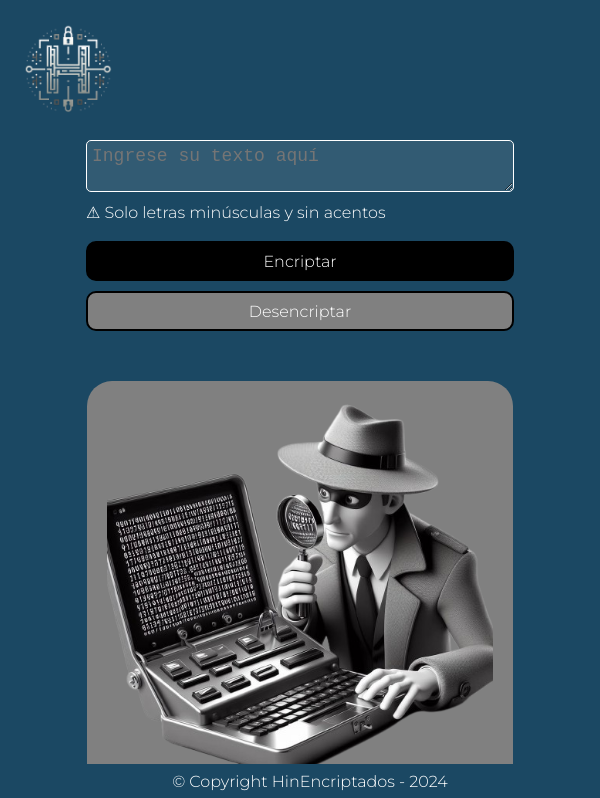
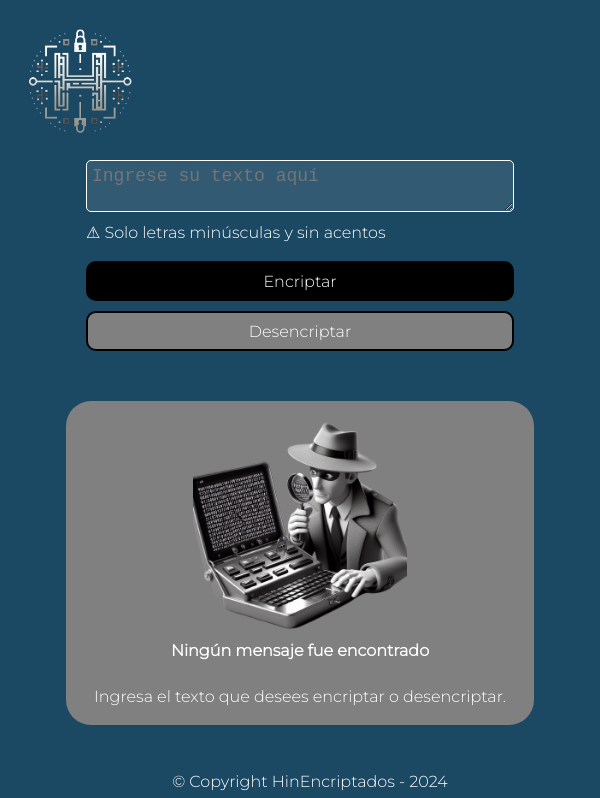
Before and after one commit to HinaraSM12/HinEncriptador, a plain HTML site: page index.html in a window 600 px wide. Shown: the top 798 px of the page. Drawn offline with Linux system fonts and the light colour scheme.

Commit message:
Últimos detalles al responsive

```diff
--- a/styles.css
+++ b/styles.css
@@ -133,14 +133,14 @@ footer p{
 }
 
 /* Estilos para pantallas pequeñas */
-@media screen and (max-width: 768px) {
+@media screen and (max-width: 600px) {
     header {
         height: 50px;
     }
 
     h1 img {
-        width: 20%;
-        max-width: 25%;
+        width: 140px;
+        max-width: 100%;
     }
 
     main {
@@ -186,13 +186,14 @@ footer p{
 }
 
 /* Estilos para tablets */
-@media screen and (min-width: 769px) and (max-width: 1024px) {
+@media screen and (min-width: 600px) and (max-width: 1024px) {
     h1 img {
-        width: 15%;
-        max-width: 25%;
+        width: 140px;
+        max-width: 100%;
     }
 
     main {
+        margin-top: 10px;
         flex-direction: column;
         align-items: center;
         width: 90%;
@@ -200,7 +201,14 @@ footer p{
 
     }
     .respuesta img{
-        width: 70%;
+        width: 50%;
+        height: auto;
+    }
+
+    .texto-usuario {
+        width: 100%;
+        max-height:400px;
+        margin-top: 50px;
     }
 
     .principal,
@@ -210,4 +218,15 @@ footer p{
         margin-top: 20px;
     }
 
+    .respuesta{
+        max-height:400px
+    }
+    .respuesta h2{
+        margin-top: 5px;
+        font-weight: bold;
+    }
+
+    .respuesta p{
+        margin-top: 30px;
+    }
 }
```
